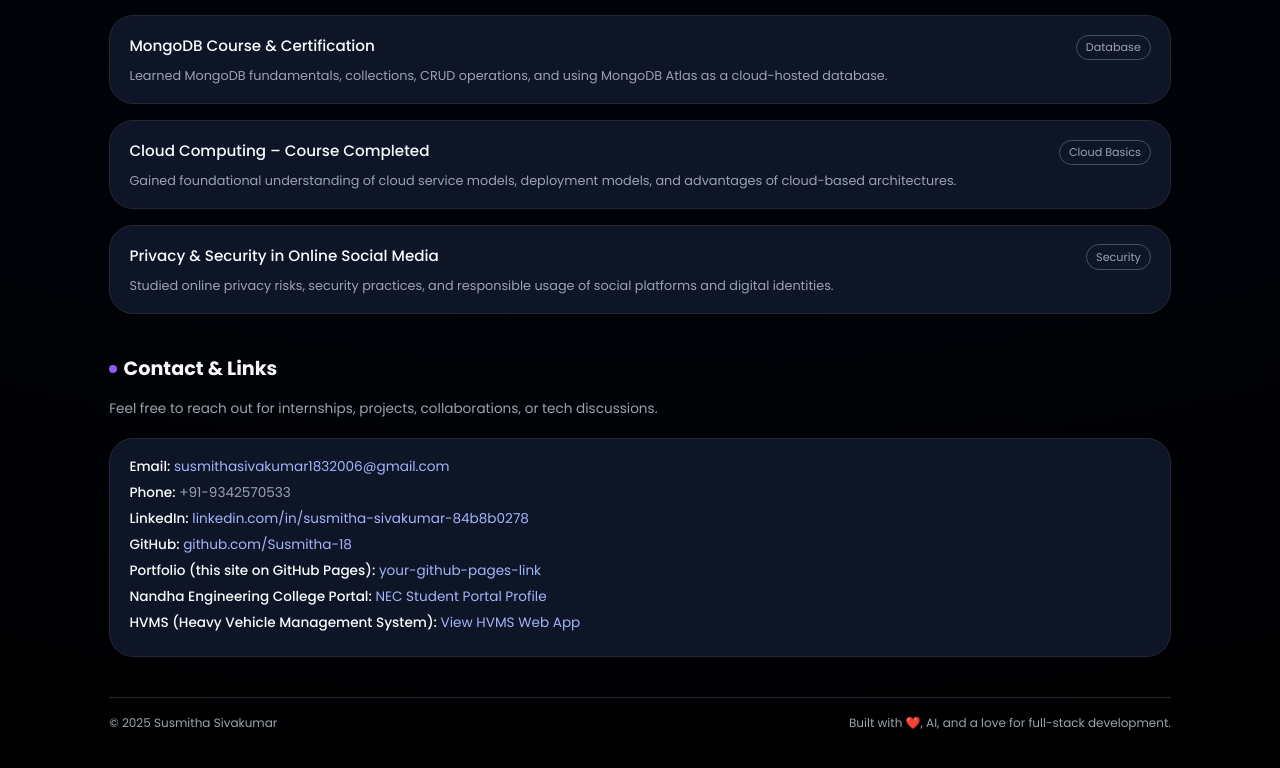
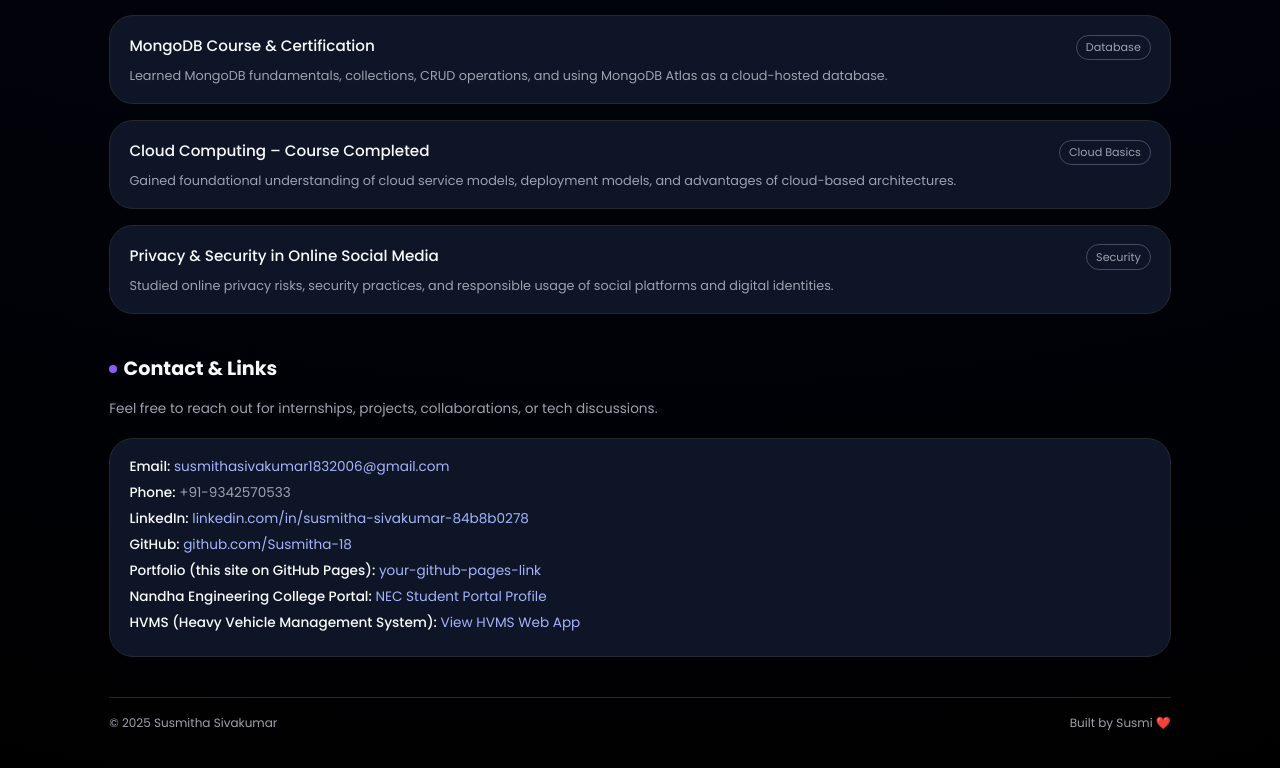
Before and after one commit to Susmitha-18/portfolio, a plain HTML site: page index.html in a window 1280 px wide. Shown: the part 2226-2994 px from the top of the page. Drawn offline with Linux system fonts and the light colour scheme.

Commit message:
Update footer text to reflect new author

```diff
--- a/index.html
+++ b/index.html
@@ -1024,7 +1024,7 @@
 
     <footer>
       <span>© <span id="year"></span> Susmitha Sivakumar</span>
-      <span>Built with ❤️, AI, and a love for full-stack development.</span>
+      <span>Built by Susmi ❤️</span>
     </footer>
   </main>
 
```
